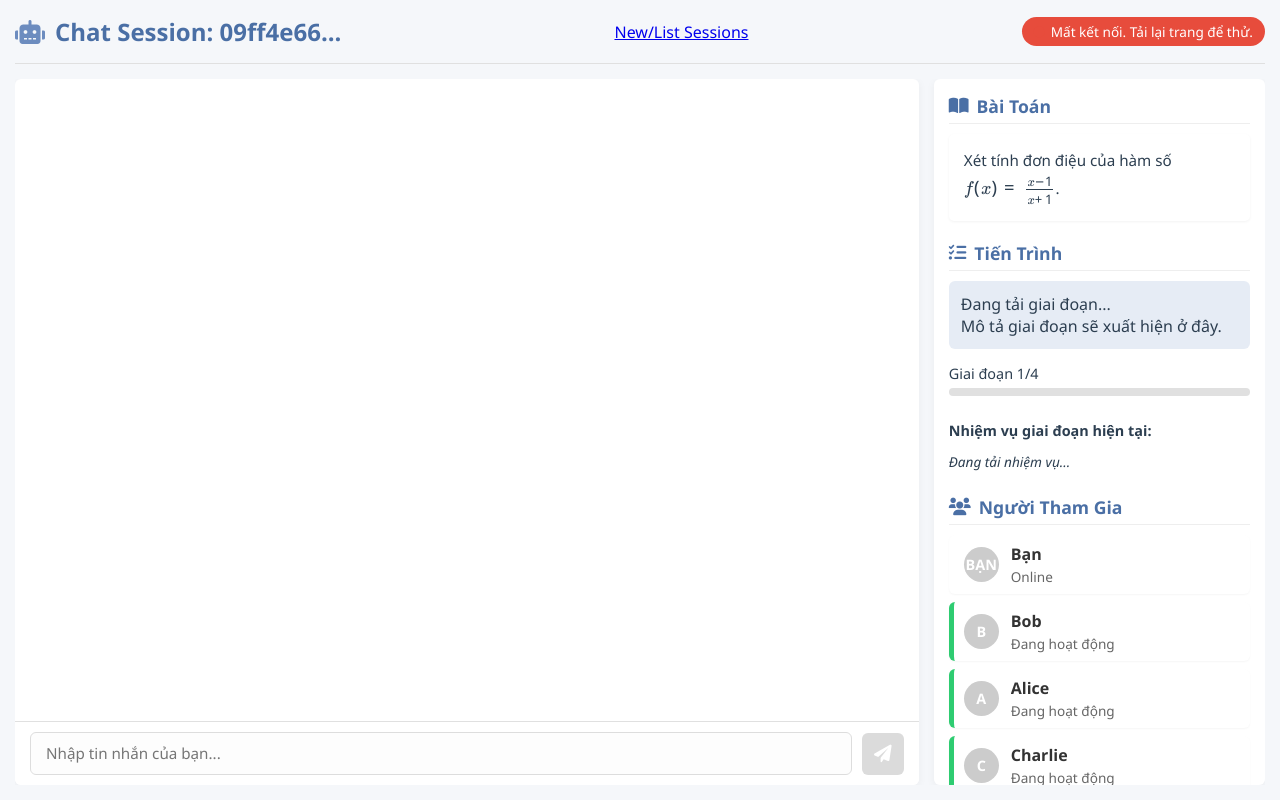
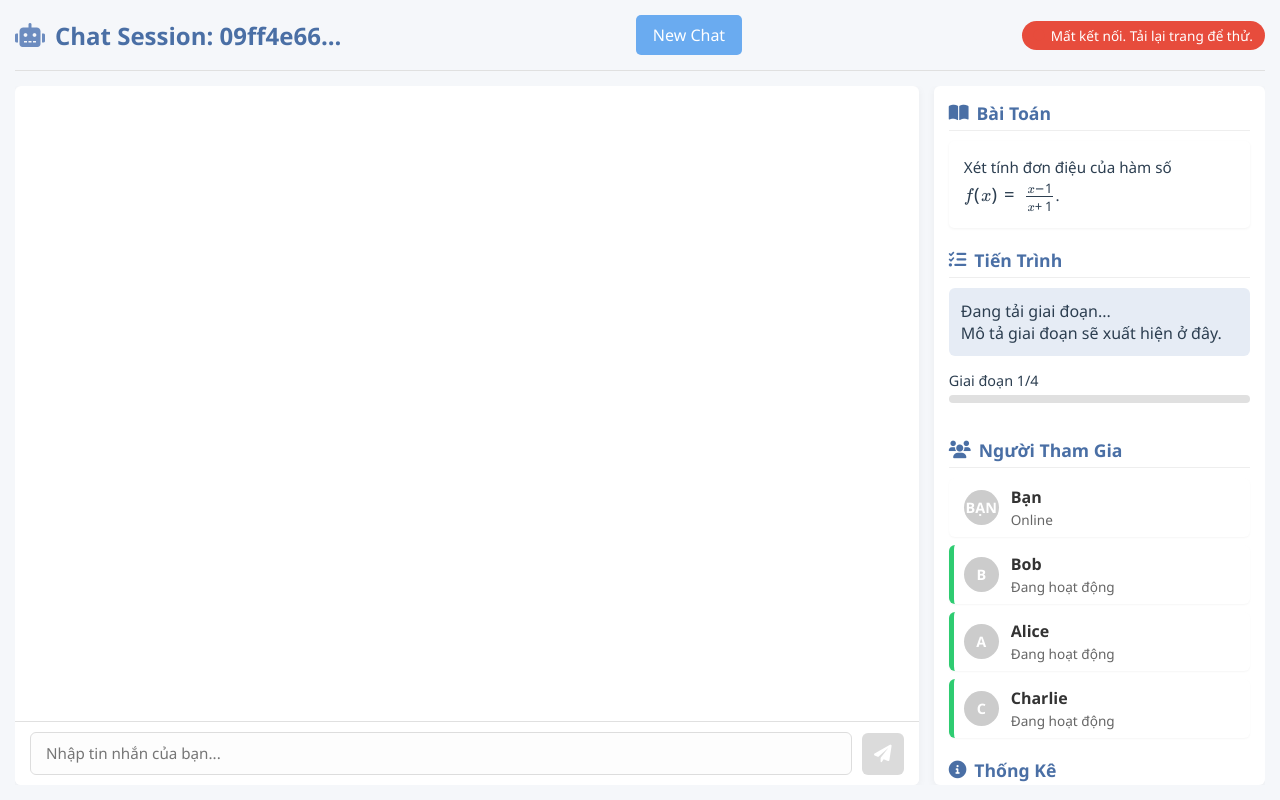
Before and after one commit to khaidv123/VirtualClassroom, a Flask app: page /chat/09ff4e66-25d0-4748-8fe7-20c8feb71297 in a window 1280 px wide. Run offline with Flask 3, Linux system fonts and the light colour scheme; data comes from the database, SQL or seed files in the repository; data that the repository does not hold is empty.

Commit message:
fix: new chat button

```diff
--- a/static/style.css
+++ b/static/style.css
@@ -837,3 +837,28 @@
 .progress-container span:hover[title]::after {
     display: block;
 }
+
+
+
+
+/*"New/List Sessions" */
+.styled-button-link {
+    display: inline-block;
+    padding: 8px 16px;
+    background-color: #6aabf0;
+    color: white;
+    text-align: center;
+    text-decoration: none;
+    border-radius: 5px;
+    border: 1px solid transparent;
+    transition: background-color 0.3s ease, border-color 0.3s ease;
+    cursor: pointer;
+    margin-left: 15px;
+  }
+
+  .styled-button-link:hover,
+  .styled-button-link:focus {
+    background-color: #0056b3;
+    color: white;
+    text-decoration: none;
+  }
--- a/templates/index.html
+++ b/templates/index.html
@@ -30,7 +30,8 @@
            <div class="logo">
                <i class="fas fa-robot"></i> Chat Session: {{ session_id[:8] }}...
            </div>
-           <a href="{{ url_for('list_sessions') }}" class="new-chat-link">New/List Sessions</a>
+           <!-- new-chat-link styled-button-link -->
+           <a href="{{ url_for('list_sessions') }}" class="new-chat-link styled-button-link">New Chat</a>
            <div class="status connecting">
                <i class="fas fa-circle" id="connectionStatusIcon"></i>
                <span id="statusText">Đang kết nối...</span>
@@ -79,13 +80,13 @@
                             <div class="progress-fill" id="progressFill" style="width: 0%"></div>
                         </div>
                     </div>
-                    <!-- NEW: Sub-tasks list -->
-                    <div class="sub-tasks-section">
+                    <!-- Sub-tasks list -->
+                    <!-- <div class="sub-tasks-section">
                         <h4 class="sub-tasks-title">Nhiệm vụ giai đoạn hiện tại:</h4>
                         <ul class="sub-tasks-list" id="subTasksList">
                             <li class="no-tasks">Đang tải nhiệm vụ...</li>
                         </ul>
-                    </div>
+                    </div> -->
                     <!-- END NEW -->
                 </div>
 
```
Also changed, not shown: static/chat_interface.js (line endings or trailing spaces), static/list_sessions.js (line endings or trailing spaces), templates/list_sessions.html (line endings or trailing spaces).
